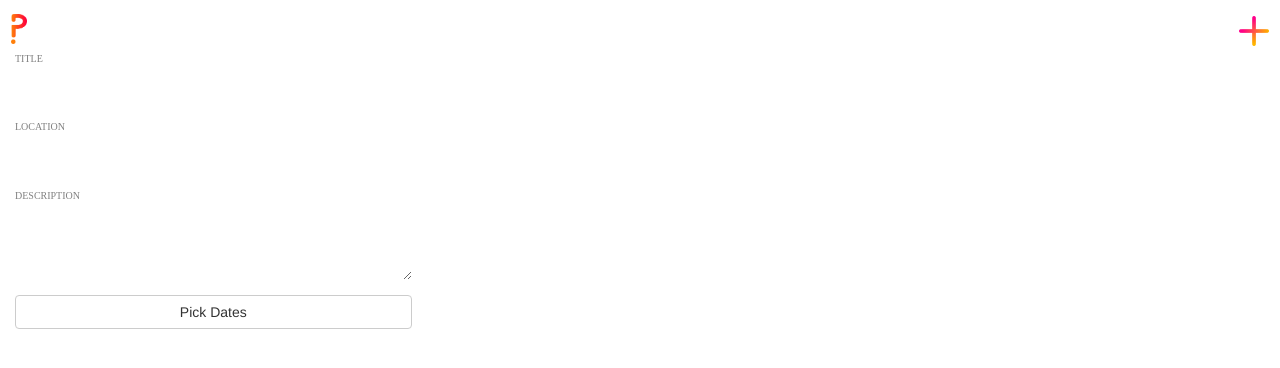
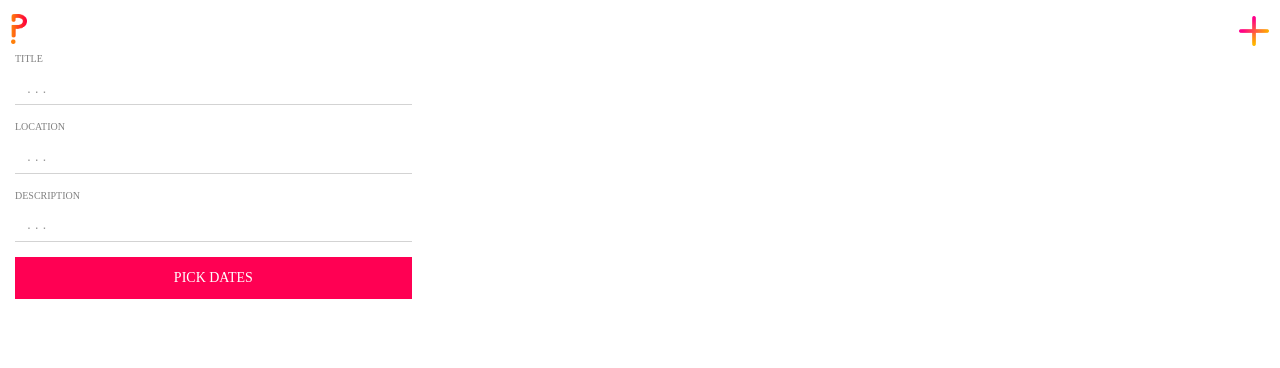
Before and after one commit to syked1/Polly_app, a Flask app: page /new_event in a window 1280 px wide. Shown: the top 368 px of the page. Run offline with Flask 2, Linux system fonts and the light colour scheme; parts of the project's set-up code (start-up, migrations or seed data) failed here and were passed over; some libraries are stand-ins or nearby versions.

Commit message:
New event page - added input box bottom border and updated button colour to new styling.

```diff
--- a/pickle_app/static/new_event.css
+++ b/pickle_app/static/new_event.css
@@ -1,14 +1,35 @@
 #location{
   border: 0;
   box-shadow: none;
+  border-bottom: 1px solid lightgray;
+  border-radius: 0;
+  -webkit-appearance: none;
 }
 
 #name{
   border: 0;
   box-shadow: none;
+  border-bottom: 1px solid lightgray;
+  border-radius: 0;
+  -webkit-appearance: none;
 }
 
 #notes{
+  border: 0;
+  box-shadow: none;
+  border-bottom: 1px solid lightgray;
+  border-radius: 0;
+  -webkit-appearance: none;
+}
+
+#submit{
+  font-family: Avenir-Book;
+  color: #FFFFFF;
+  letter-spacing: 0px;
+  line-height: 30px;
+  border-radius: 0;
+  -webkit-appearance: none;
+  background: #FF0053;
   border: 0;
   box-shadow: none;
 }
--- a/pickle_app/templates/new_event.html
+++ b/pickle_app/templates/new_event.html
@@ -12,18 +12,18 @@
 		{{ form.hidden_tag() }}
 		<div class="form-group  required">
 			<label class="control-label" for="name">TITLE</label>
-			<input class="form-control" id="name" name="name" required="" type="text" value="">
+			<input class="form-control" id="name" name="name" required="" type="text" placeholder=". . .">
 		</div>
 		<div class="form-group  required">
 			<label class="control-label" for="location">LOCATION</label>
-			<input class="form-control" id="location" name="location" required="" type="text" value="">
+			<input class="form-control" id="location" name="location" required="" type="text" placeholder=". . .">
 		</div>
 		<div class="form-group ">
 			<label class="control-label" for="notes">DESCRIPTION</label>
-			<textarea class = "form-control" id="notes" name="notes" rows = "3"></textarea>
+			<input class="form-control" id="notes" name="notes" required="" type="text" placeholder=". . .">
 		</div>
 
-    <input class="btn btn-default btn-block" id="submit" name="submit" type="submit" value="Pick Dates">
+    <input class="btn btn-default btn-block" id="submit" name="submit" type="submit" value="PICK DATES">
 	</form>
 </div>
 
```
